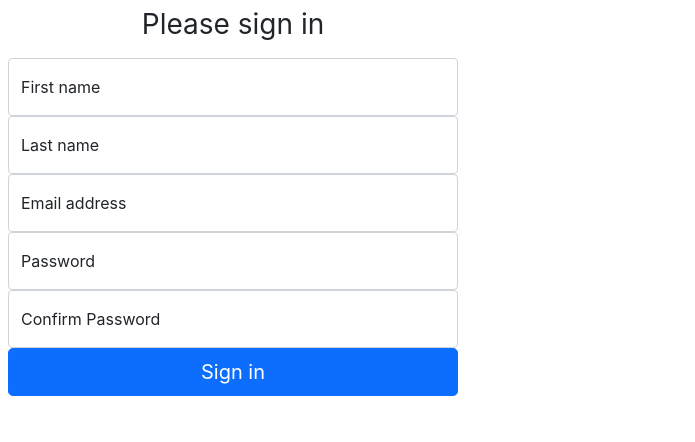
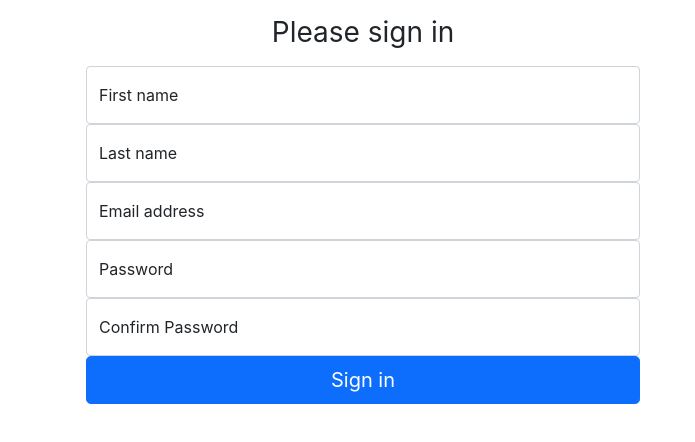
Before and after one commit to systemry420/mern-admin-panel, a React (Create React App) app in the folder client/: page /register in a window 1280 px wide. Shown: the top 442 px of the page, without its empty margins (0-695 px from the left). Built offline with nearby package versions, Linux system fonts and the light colour scheme.

Commit message:
POST (register) a user using fetch api

```diff
--- a/client/package.json
+++ b/client/package.json
@@ -6,11 +6,13 @@
     "@testing-library/jest-dom": "^5.16.4",
     "@testing-library/react": "^13.1.1",
     "@testing-library/user-event": "^13.5.0",
+    "@types/axios": "^0.14.0",
     "@types/jest": "^27.4.1",
     "@types/node": "^16.11.28",
     "@types/react": "^18.0.6",
     "@types/react-dom": "^18.0.2",
     "@types/react-router-dom": "^5.3.3",
+    "axios": "^0.27.0",
     "react": "^18.0.0",
     "react-dom": "^18.0.0",
     "react-router-dom": "^6.3.0",
--- a/client/src/pages/Register.tsx
+++ b/client/src/pages/Register.tsx
@@ -1,3 +1,4 @@
+import axios from 'axios'
 import React from 'react'
 
 const Register = () => {
@@ -10,15 +11,25 @@ const Register = () => {
         password_confirm: '',
     })
 
-    const handleSubmit = (e: any) => {
+    const handleSubmit = async (e: any) => {
         e.preventDefault()
-        console.log(input);
+
+        fetch('http://localhost:8000/api/register', {
+            method: 'POST',
+            headers: {
+                'Content-Type': 'application/json;charset=utf-8'
+            },
+            body: JSON.stringify(input)
+        })
+        .then(res => {
+            console.log(res);
+        })
 
     }
 
   return (
-    <div  className="form-signin p-2 d-flex justify-center" >
-        <form style={{width: '50%', maxWidth: 450}} onSubmit={handleSubmit}>
+    <div className="container p-3 justify-center" >
+        <form className='col-lg-6 col-sm-12' onSubmit={handleSubmit}>
             <h1 className="h3 mb-3 fw-normal">Please sign in</h1>
             <div className="form-floating">
                 <input type="text"
```
Also changed, not shown: 2 other files (tests, documents, lock files or other folders).
